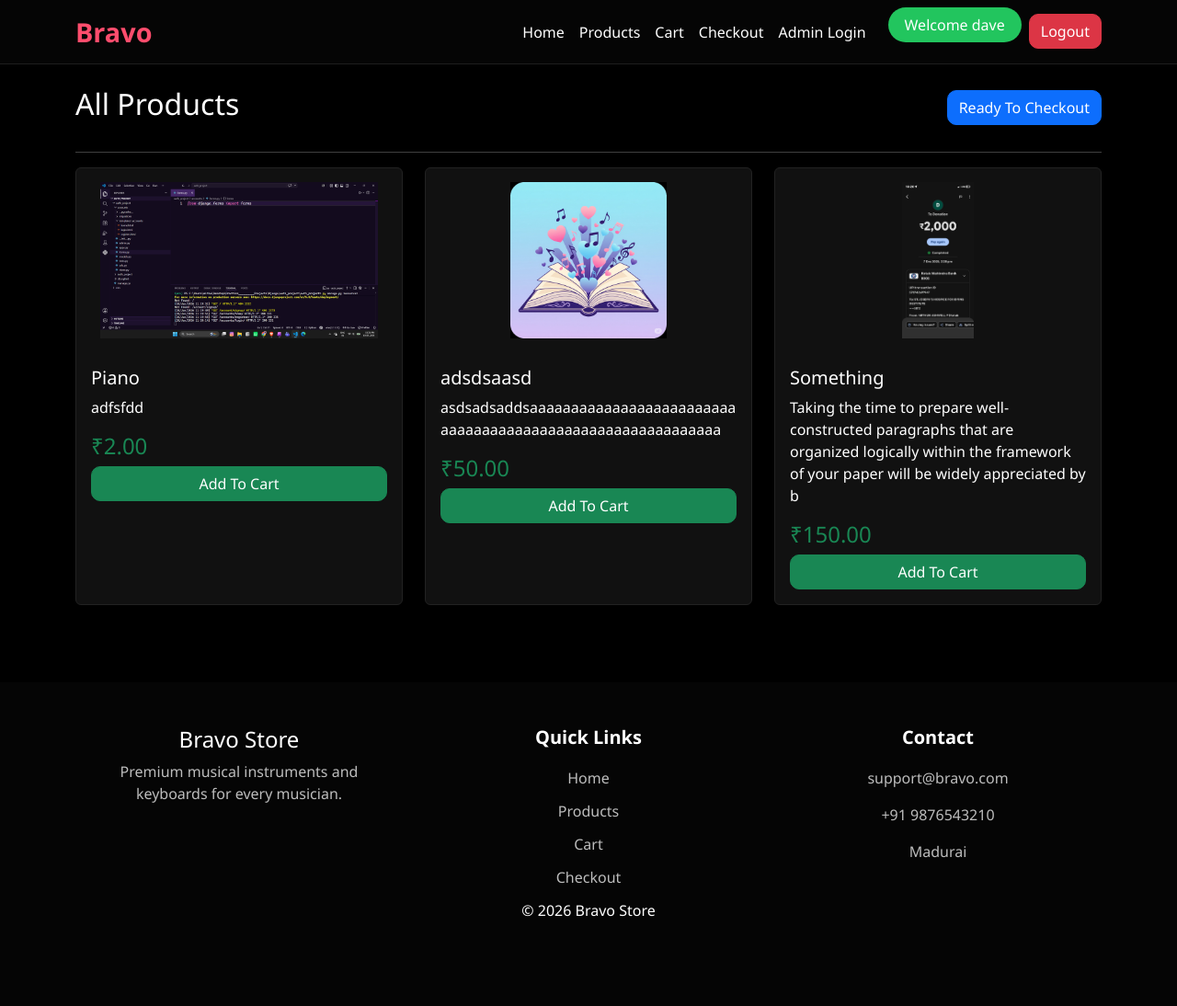
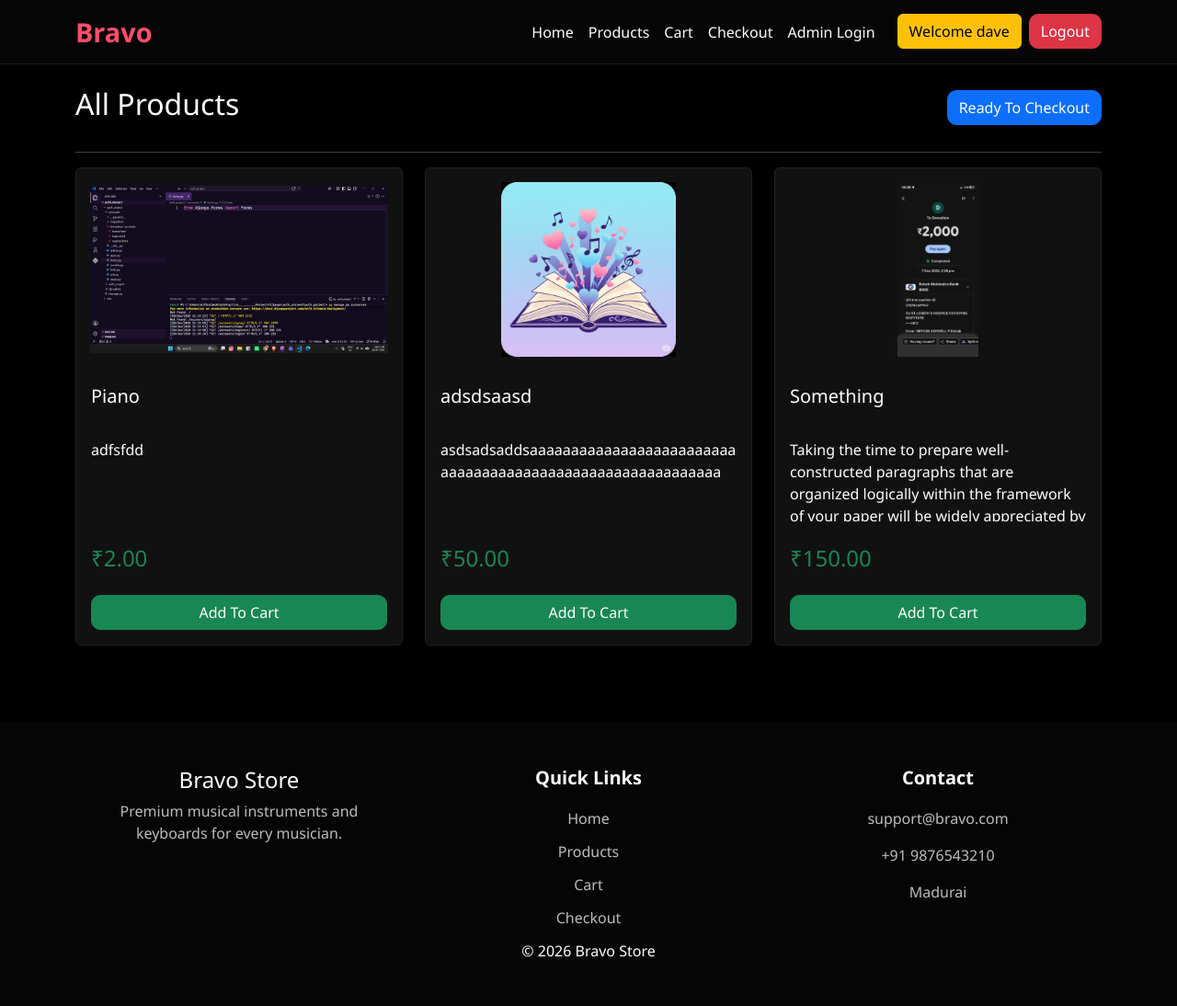
Before and after one commit to Mithun1502/django-ecommerce, a Django app: page /viewproduct/ in a window 1280 px wide. Shown: the whole page at 92% size. Before the commit the page ends 997 px from the top, so only its background shows below. Run offline with Django 5.2, Linux system fonts and the light colour scheme; a user stored in the database is signed in; data comes from the database, SQL or seed files in the repository; both versions use the stored data as it was after the commit.

Commit message:
made many changes

```diff
--- a/customer/templates/base.html
+++ b/customer/templates/base.html
@@ -54,7 +54,7 @@
             {% if user.is_authenticated %}
 
             <li class="nav-item ms-3">
-              <span class="welcome-user"> Welcome {{ user.username }} </span>
+              <span class="btn btn-warning"> Welcome {{ user.username }}</span>
             </li>
 
             <li class="nav-item ms-2">
@@ -115,5 +115,21 @@
     </footer>
 
     <script src="https://cdn.jsdelivr.net/npm/bootstrap@5.3.8/dist/js/bootstrap.bundle.min.js"></script>
+    <script>
+      document.addEventListener("click", function (event) {
+        const navbarCollapse = document.getElementById("navbarNav");
+        const navbarToggler = document.querySelector(".navbar-toggler");
+
+        const bsCollapse = bootstrap.Collapse.getInstance(navbarCollapse);
+
+        if (
+          navbarCollapse.classList.contains("show") &&
+          !navbarCollapse.contains(event.target) &&
+          !navbarToggler.contains(event.target)
+        ) {
+          bsCollapse.hide();
+        }
+      });
+    </script>
   </body>
 </html>
--- a/customer/templates/home.html
+++ b/customer/templates/home.html
@@ -4,7 +4,7 @@
   <div class="container-left pt-5">
     {% if user.is_authenticated %}
 
-    <div class="alert alert-success">Welcome Back {{ user.username }} 🎹</div>
+    <div class="alert alert-success">Welcome {{ user.username }}</div>
 
     {% endif %}
 
--- a/customer/templates/viewproduct.html
+++ b/customer/templates/viewproduct.html
@@ -12,28 +12,27 @@
   <div class="row">
     {% for product in products %}
 
-    <div class="col-md-4 mb-4">
-      <div class="card shadow h-100">
+    <div class="col-lg-4 col-md-6 mb-4">
+      <div class="card product-card shadow">
         {% if product.image %}
         <img
           src="{{ product.image.url }}"
           class="card-img-top"
           alt="{{ product.name }}"
-          style="height: 200px; object-fit: contain"
         />
         {% endif %}
 
         <div class="card-body">
-          <h5>{{ product.name }}</h5>
+          <h5 class="product-title">{{ product.name }}</h5>
 
-          <p>{{ product.description }}</p>
+          <p class="product-description">{{ product.description }}</p>
 
-          <h4 class="text-success">₹{{ product.price }}</h4>
+          <h4 class="text-success product-price">₹{{ product.price }}</h4>
 
           <form method="POST" action="{% url 'add_to_cart' product.id %}">
             {% csrf_token %} {% if product.in_cart %}
 
-            <div class="d-flex justify-content-center align-items-center mb-3">
+            <div class="d-flex justify-content-center align-items-center gap-2">
               <button
                 type="button"
                 class="btn btn-danger"
@@ -48,8 +47,7 @@
                 id="qty{{ product.id }}"
                 value="{{ product.cart_quantity }}"
                 min="1"
-                class="form-control text-center mx-2"
-                style="width: 80px"
+                class="form-control text-center qty-input"
               />
 
               <button
@@ -84,7 +82,6 @@
 <script>
   function increaseQty(id) {
     let qty = document.getElementById("qty" + id);
-
     qty.value = parseInt(qty.value) + 1;
   }
 
--- a/static/css/navbar.css
+++ b/static/css/navbar.css
@@ -333,6 +333,48 @@ input[type="number"] {
         align-items: center;
         justify-content: center;
         flex-direction: column;
-        gap:25px;
+        gap: 25px;
     }
 }
+
+.product-card {
+    height: 520px;
+    display: flex;
+    flex-direction: column;
+}
+
+.product-card .card-img-top {
+    height: 220px;
+    object-fit: contain;
+    padding: 15px;
+}
+
+.product-card .card-body {
+    flex: 1;
+    display: flex;
+    flex-direction: column;
+}
+
+.product-title {
+    height: 50px;
+    overflow: hidden;
+}
+
+.product-description {
+    height: 90px;
+    overflow: hidden;
+    text-overflow: ellipsis;
+}
+
+.product-price {
+    margin-top: auto;
+    margin-bottom: 15px;
+}
+
+.product-card form {
+    margin-top: auto;
+}
+
+.qty-input {
+    width: 80px;
+}
```
Also changed, not shown: custom_admin/templates/admin_base.html (+13 -2 lines), custom_admin/templates/dashboard.html (+7 -7 lines), customer/templates/cart.html (+4 -3 lines), static/css/admin_base.css (+28 -17 lines), db.sqlite3.
